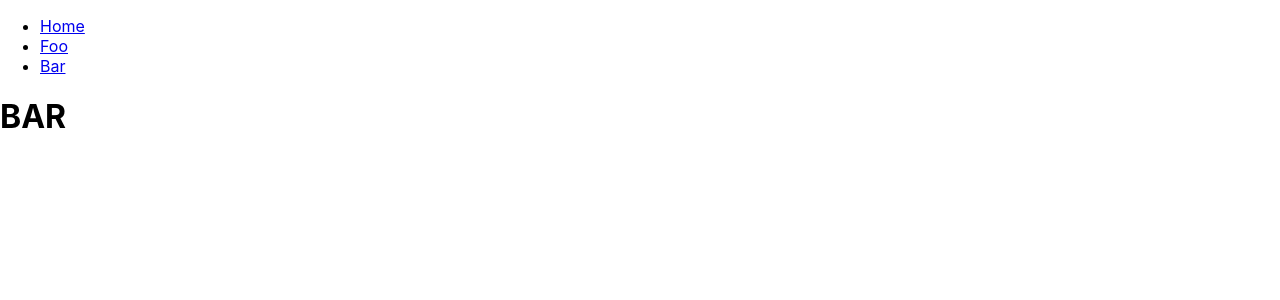
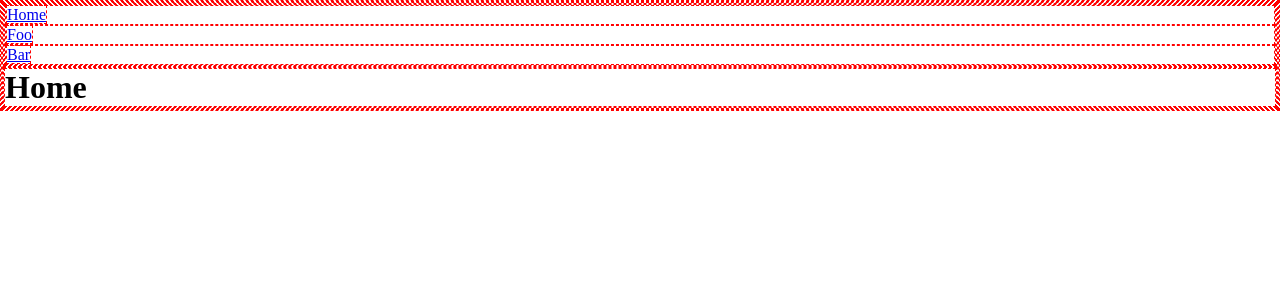
Before and after one commit to fancn21th/0_167_Page_Transition, a React (Create React App) app: page /bar in a window 1280 px wide. Shown: the top 300 px of the page. Built offline with nearby package versions, Linux system fonts and the light colour scheme.

Commit message:
code refactor

```diff
--- /dev/null
+++ b/jsconfig.json
@@ -0,0 +1,6 @@
+{
+  "compilerOptions": {
+    "baseUrl": "src"
+  },
+  "include": ["src"]
+}
--- /dev/null
+++ b/src/components/nav/index.jsx
@@ -0,0 +1,20 @@
+import React from "react";
+import { Link } from "react-router-dom";
+
+const Nav = () => (
+  <nav>
+    <ul>
+      <li>
+        <Link to="/">Home</Link>
+      </li>
+      <li>
+        <Link to="/foo">Foo</Link>
+      </li>
+      <li>
+        <Link to="/bar">Bar</Link>
+      </li>
+    </ul>
+  </nav>
+);
+
+export default Nav;
--- a/src/components/root/index.jsx
+++ b/src/components/root/index.jsx
@@ -1,35 +1,23 @@
 import React from "react";
-import { BrowserRouter as Router, Route, Link, Switch } from "react-router-dom";
-import { Foo, Bar, Home } from "../../pages";
+import Nav from "../nav";
+import { BrowserRouter as Router, Route, Switch } from "react-router-dom";
+import { routerConfig } from "config";
 
 const Root = () => {
   return (
     <Router>
       <>
-        <nav>
-          <ul>
-            <li>
-              <Link to="/">Home</Link>
-            </li>
-            <li>
-              <Link to="/foo">Foo</Link>
-            </li>
-            <li>
-              <Link to="/bar">Bar</Link>
-            </li>
-          </ul>
-        </nav>
+        <Nav />
         <main>
           <Switch>
-            <Route path="/foo">
-              <Foo />
-            </Route>
-            <Route path="/bar">
-              <Bar />
-            </Route>
-            <Route path="/">
-              <Home />
-            </Route>
+            {routerConfig.map(({ path, component }) => {
+              const Comp = component;
+              return (
+                <Route key={path} path={path}>
+                  <Comp />
+                </Route>
+              );
+            })}
           </Switch>
         </main>
       </>
--- /dev/null
+++ b/src/config/index.js
@@ -0,0 +1,3 @@
+import { default as routerConfig } from "./router.config";
+
+export { routerConfig };
--- /dev/null
+++ b/src/config/router.config.js
@@ -0,0 +1,20 @@
+import Home from "pages/home";
+import Foo from "pages/foo";
+import Bar from "pages/bar";
+
+const routerConfig = [
+  {
+    path: "/",
+    component: Home,
+  },
+  {
+    path: "/foo",
+    component: Foo,
+  },
+  {
+    path: "/bar",
+    component: Bar,
+  },
+];
+
+export default routerConfig;
--- a/src/index.css
+++ b/src/index.css
@@ -1,13 +1,6 @@
-body {
+* {
   margin: 0;
-  font-family: -apple-system, BlinkMacSystemFont, 'Segoe UI', 'Roboto', 'Oxygen',
-    'Ubuntu', 'Cantarell', 'Fira Sans', 'Droid Sans', 'Helvetica Neue',
-    sans-serif;
-  -webkit-font-smoothing: antialiased;
-  -moz-osx-font-smoothing: grayscale;
+  padding: 0;
+  box-sizing: border-box;
+  border: 1px dashed red;
 }
-
-code {
-  font-family: source-code-pro, Menlo, Monaco, Consolas, 'Courier New',
-    monospace;
-}
```
